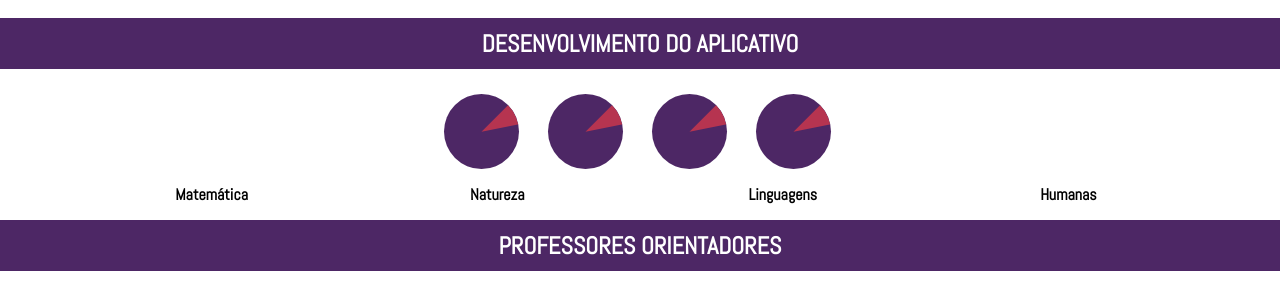
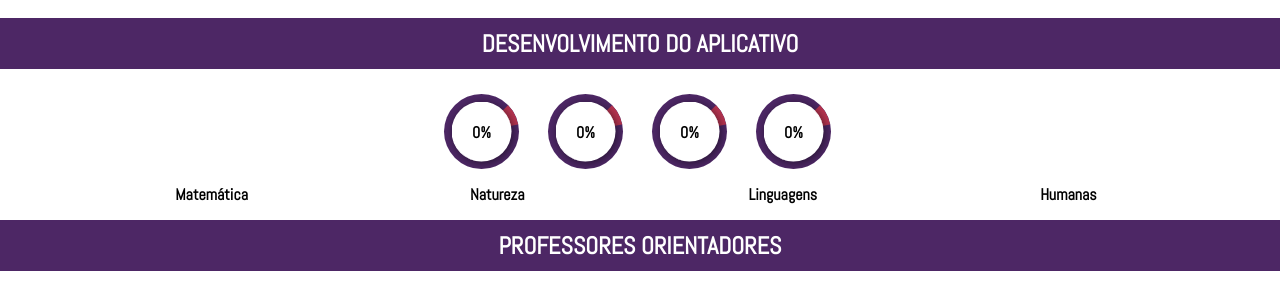
Before and after one commit to euesdrasgois/athenados, a PHP site: page / in a window 1280 px wide. Shown: the part 1852-2135 px from the top of the page. Run offline with PHP 8.4, Linux system fonts and the light colour scheme; data that the repository does not hold is empty.

Commit message:
Update graph.css

```diff
--- a/graphs/graph.css
+++ b/graphs/graph.css
@@ -8,7 +8,7 @@
 }
 
 .chart{
-    /*position: relative;*/
+    position: relative;
     width:75px;
     height:75px;
 
@@ -23,7 +23,7 @@
     height: 100%;
     border-radius: 50%;
 
-    /*position:absolute;*/
+    position:absolute;
 }
 .chart .radio_chart.animate{
     animation-name: circled;
@@ -40,7 +40,7 @@
 .chart .cap{
     border-top: #fff 3px solid;
     border-left: #fff 2px solid;
-    /*position:absolute;*/
+    position:absolute;
     width: 100%;
     height: 100%;
 
@@ -61,7 +61,7 @@
     font-size:100%;
     top:37.5%;
 
-   /* position:absolute;*/
+    position:absolute;
 
 
   }
```
